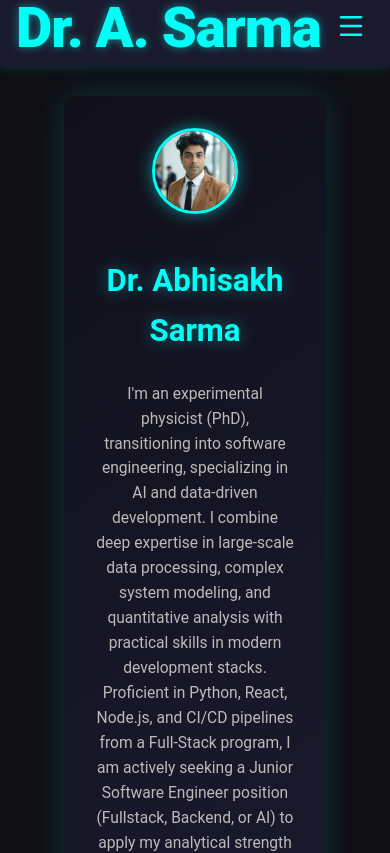
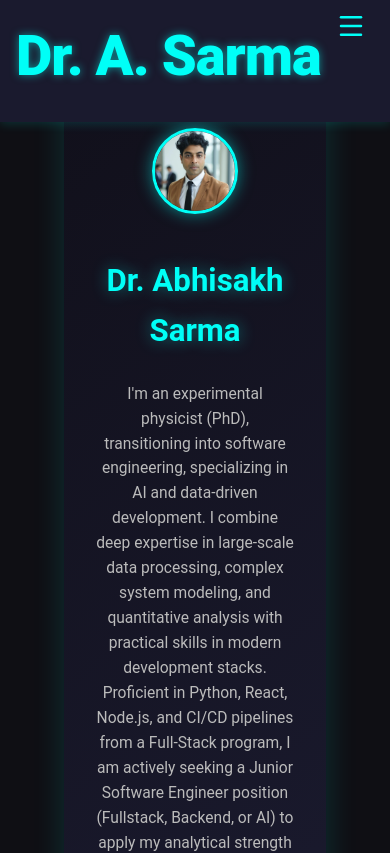
Before and after one commit to abhisakh/Advance_Portfolio, a React (Vite) app in the folder portfolio/: page / in a window 390 px wide. Shown: the top 853 px of the page. Built offline with nearby package versions, Linux system fonts and the light colour scheme.

Commit message:
Added @media in navbar.css line-height: 2;

```diff
--- a/portfolio/src/styles/navbar.css
+++ b/portfolio/src/styles/navbar.css
@@ -181,7 +181,7 @@
     margin-bottom: 0; /* Reset logo margin for mobile */
     /* margin-top: 0; */
     margin-top: -0.2rem;
-    line-height: 1;
+    line-height: 2;
   }
 
   .menu-toggle {
```
